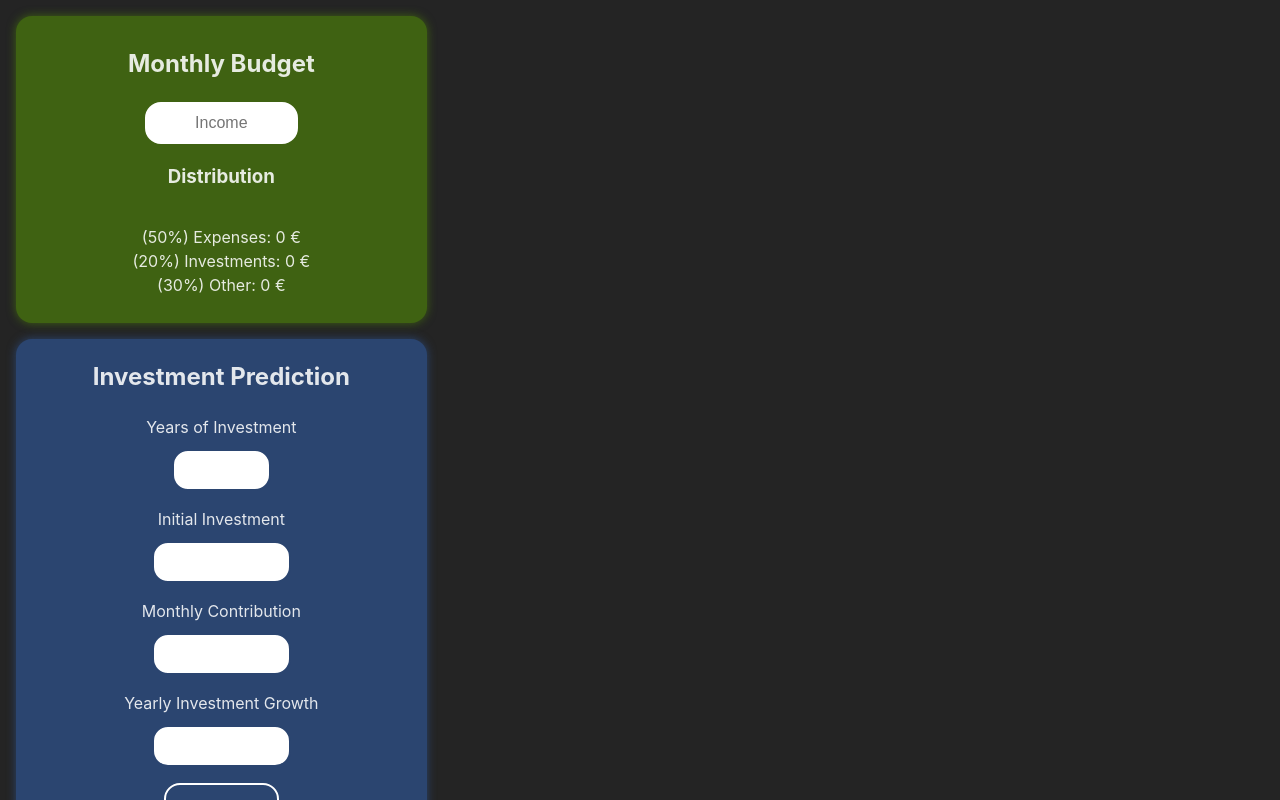
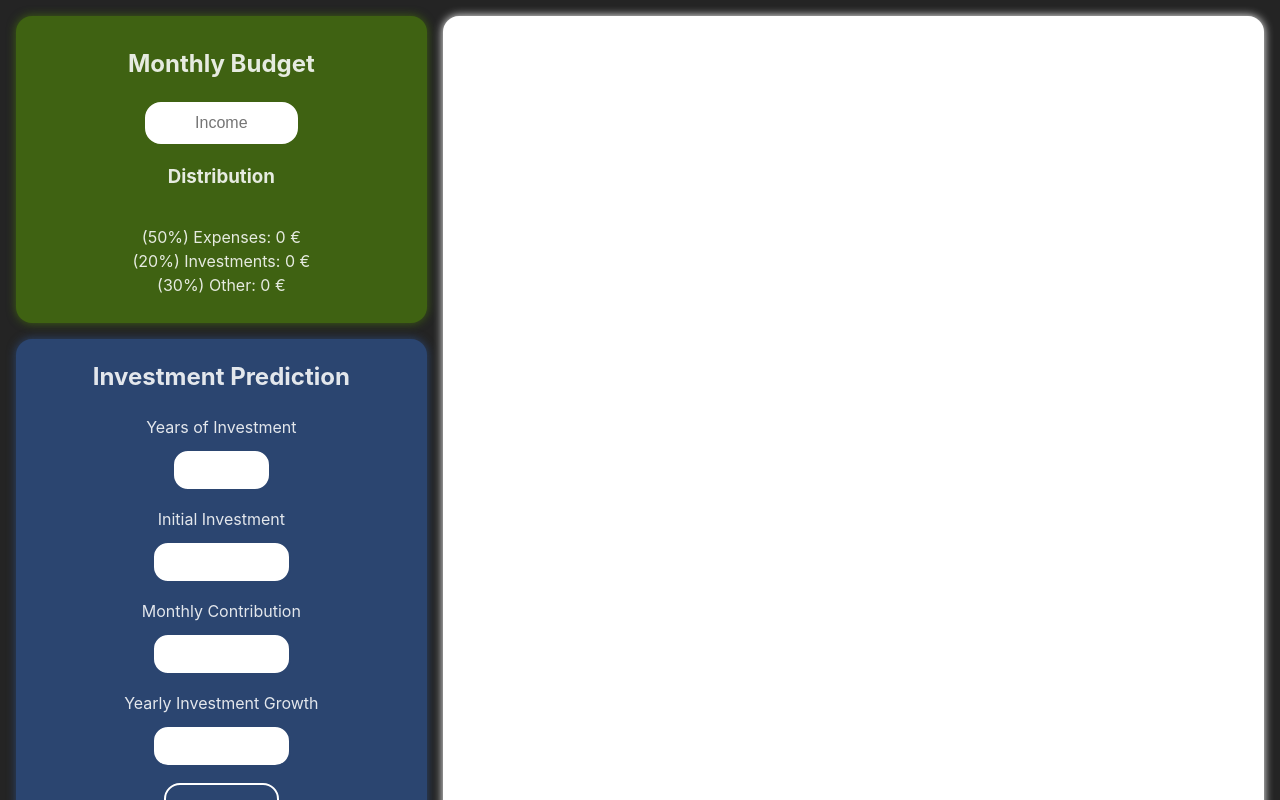
Before and after one commit to andrebarros7201/expense-tracker, a React (Vite) app: page / in a window 1280 px wide. Shown: the top 800 px of the page. Built offline with nearby package versions, Linux system fonts and the light colour scheme.

Commit message:
create Details.jsx file

```diff
--- a/src/App.jsx
+++ b/src/App.jsx
@@ -2,6 +2,7 @@ import "./App.css";
 import { useCallback, useEffect, useState } from "react";
 import Budget from "./components/Budget.jsx";
 import Prediction from "./components/Prediction.jsx";
+import Details from "./components/Details.jsx";
 
 function App() {
   const initialBudget = [
@@ -107,6 +108,7 @@ function App() {
         investment={investment}
         handleCalculateGrowth={handleCalculateGrowth}
       />
+      <Details />
     </div>
   );
 }
--- /dev/null
+++ b/src/components/Details.jsx
@@ -0,0 +1,10 @@
+import styles from "../styles/details.module.css";
+
+export default function Details() {
+  return (
+    <main className={styles["main"]}>
+      <nav></nav>
+      <div></div>
+    </main>
+  );
+}
--- /dev/null
+++ b/src/styles/details.module.css
@@ -0,0 +1,7 @@
+main{
+    background-color: white;
+    border-radius: 1rem;
+    box-shadow: 0 0 10px white;
+    grid-column: 2/3;
+    grid-row: 1/3;
+}
```
